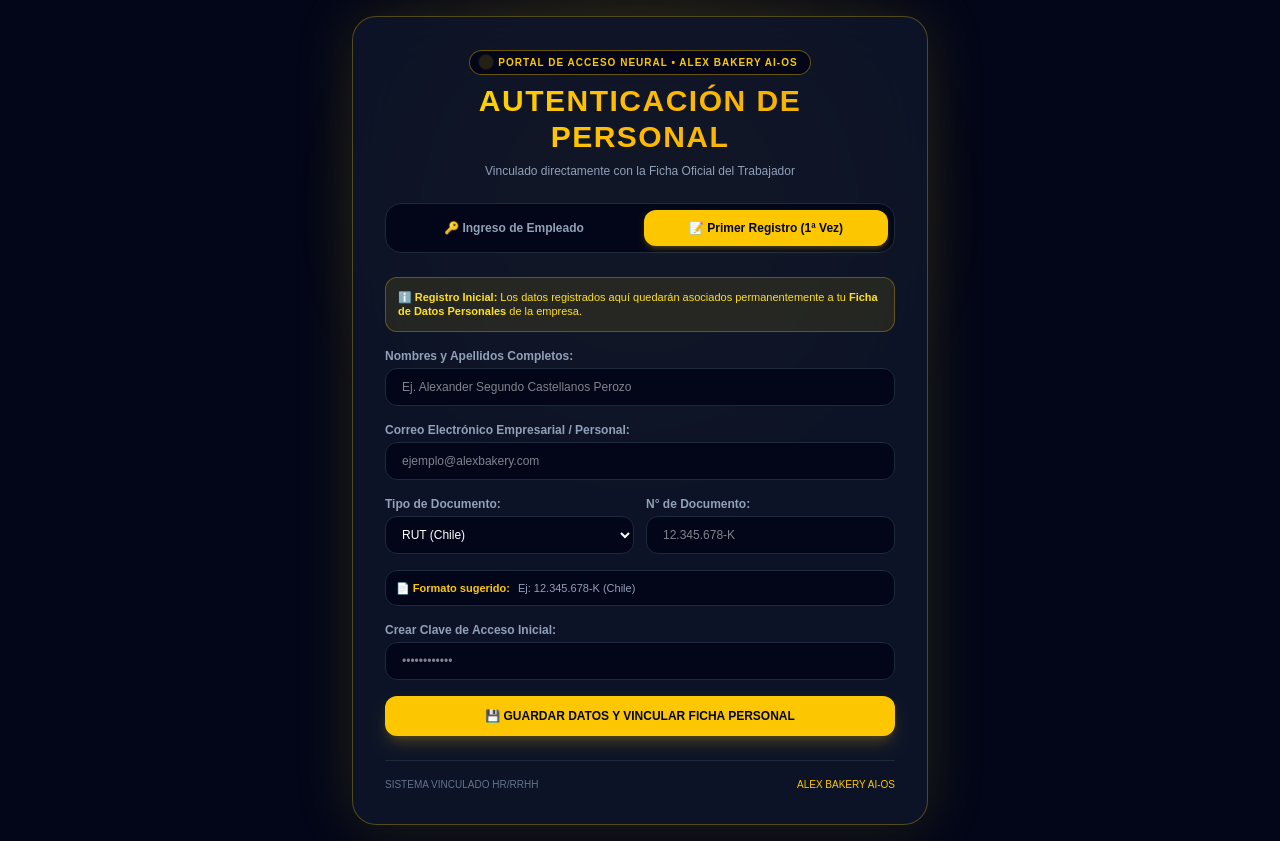
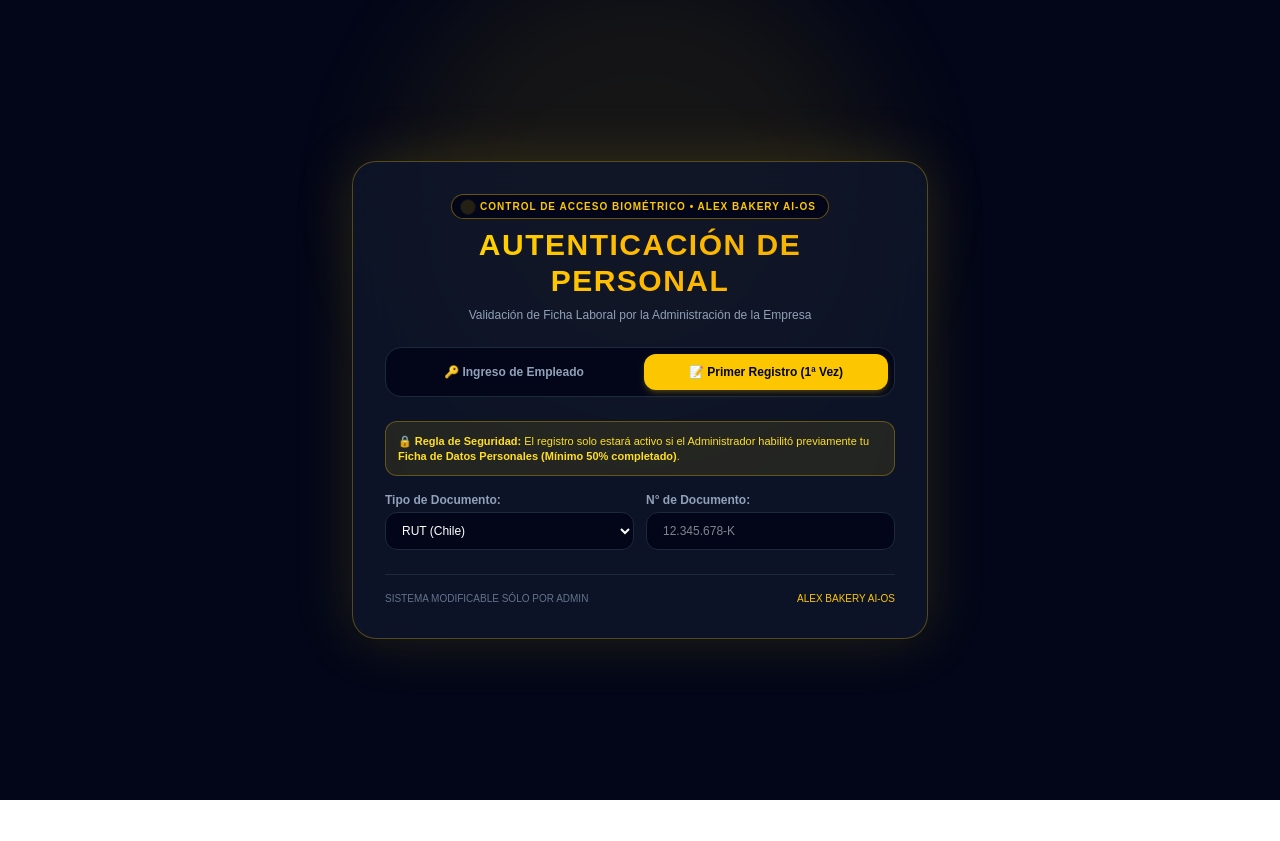
Before and after one commit to alexcastellanos2030-create/salam-bakery-ai-os, a Next.js app: page /login in a window 1280 px wide. Both pictures are taken after a click on the button "📝 Primer Registro (1ª Vez)". After the commit the page ends 800 px from the top, so only its background shows below. Built offline with nearby package versions, Linux system fonts and the light colour scheme.

Commit message:
feat: registro multimodal obligatorio (huella, rostro, SMS, clave) con validacion de ficha HR >= 50% y bloqueo para administracion

```diff
--- a/app/login/page.tsx
+++ b/app/login/page.tsx
@@ -8,11 +8,17 @@
   const [tipoDocumento, setTipoDocumento] = useState<'RUT' | 'DNI' | 'CEDULA_E' | 'PASAPORTE'>('RUT');
   const [metodoAutenticacion, setMetodoAutenticacion] = useState<'CLAVE' | 'HUELLA' | 'FACIAL' | 'OTP'>('CLAVE');
 
-  // Estado para reconocer al empleado tras ingresar el correo
+  // Estado para la búsqueda de Ficha del Empleado
   const [correoIngresado, setCorreoIngresado] = useState('');
-  const [usuarioReconocido, setUsuarioReconocido] = useState(false);
+  const [docIngresado, setDocIngresado] = useState('');
 
-  // Ejemplos dinámicos según el tipo de documento seleccionado
+  // Estados de Registro Inicial (1ª Vez)
+  const [huellaRegistrada, setHuellaRegistrada] = useState(false);
+  const [facialRegistrado, setFacialRegistrado] = useState(false);
+  const [telefonoMovil, setTelefonoMovil] = useState('');
+  const [progresoFichaHR, setProgresoFichaHR] = useState<number | null>(null);
+  const [errorAutorizacion, setErrorAutorizacion] = useState(false);
+
   const guiaDocumento = {
     RUT: { ejemplo: '12.345.678-K', mascara: 'Ej: 12.345.678-K (Chile)' },
     DNI: { ejemplo: '87.654.321', mascara: 'Ej: 87.654.321 (DNI Argentina/Perú/España)' },
@@ -20,41 +26,45 @@
     PASAPORTE: { ejemplo: 'PA-9938210', mascara: 'Ej: PA-9938210 (Internacional)' },
   };
 
-  const manejarBuscarCorreo = (e: React.ChangeEvent<HTMLInputElement>) => {
-    const email = e.target.value;
-    setCorreoIngresado(email);
-    // Simulación: Si el correo tiene formato válido y no es un usuario nuevo, reconoce la Ficha de Personal
-    if (email.includes('@') && email.length > 5) {
-      setUsuarioReconocido(true);
+  // Validación de autorización del Administrador (Simulación de Ficha HR)
+  const verificarAutorizacionHR = (documento: string) => {
+    setDocIngresado(documento);
+    if (documento.length >= 6) {
+      // Simulación: Si termina en número par tiene 75% completado (Autorizado), si es impar tiene 30% (Bloqueado)
+      const ultimoDigito = parseInt(documento.slice(-1)) || 0;
+      const porcentaje = ultimoDigito % 2 === 0 ? 75 : 30;
+      setProgresoFichaHR(porcentaje);
+      setErrorAutorizacion(porcentaje < 50);
     } else {
-      setUsuarioReconocido(false);
+      setProgresoFichaHR(null);
+      setErrorAutorizacion(false);
     }
   };
 
   return (
     <div className="min-h-screen bg-slate-950 flex items-center justify-center p-4 relative overflow-hidden font-sans w-full">
-      {/* EFECTOS VISUALES FUTURISTAS DE INTELIGENCIA ARTIFICIAL */}
+      {/* FONDO FUTURISTA IA */}
       <div className="absolute inset-0 bg-[radial-gradient(circle_at_center,_var(--tw-gradient-stops))] from-yellow-500/10 via-slate-950/80 to-slate-950 pointer-events-none" />
       <div className="absolute top-1/4 left-1/2 -translate-x-1/2 -translate-y-1/2 w-[500px] h-[500px] bg-yellow-400/10 rounded-full blur-3xl pointer-events-none animate-pulse" />
 
-      {/* TARJETA DEL PORTAL EN CRISTAL GLASSMORPHISM */}
+      {/* TARJETA GLASSMORPHISM */}
       <div className="relative z-10 w-full max-w-xl bg-slate-900/80 backdrop-blur-2xl border border-yellow-400/30 rounded-3xl p-8 shadow-[0_0_60px_rgba(250,204,21,0.15)] space-y-6">
 
         {/* ENCABEZADO */}
         <div className="text-center space-y-2">
           <div className="inline-flex items-center gap-2 px-3 py-1 rounded-full bg-slate-950 border border-yellow-400/40 text-[10px] text-yellow-400 font-mono font-bold tracking-widest uppercase">
             <span className="w-2 h-2 rounded-full bg-yellow-400 animate-ping" />
-            Portal de Acceso Neural • Alex Bakery AI-OS
+            Control de Acceso Biométrico • Alex Bakery AI-OS
           </div>
           <h1 className="text-3xl font-black text-transparent bg-clip-text bg-gradient-to-r from-yellow-300 via-amber-400 to-yellow-500 tracking-wider uppercase">
             Autenticación de Personal
           </h1>
           <p className="text-slate-400 text-xs">
-            Vinculado directamente con la Ficha Oficial del Trabajador
+            Validación de Ficha Laboral por la Administración de la Empresa
           </p>
         </div>
 
-        {/* SELECTOR: ¿PRIMERA VEZ O INGRESO REGULAR? */}
+        {/* SELECTOR MODO INGRESO */}
         <div className="grid grid-cols-2 gap-2 bg-slate-950 p-1.5 rounded-2xl border border-slate-800 text-xs font-bold">
           <button
             onClick={() => setEsNuevoUsuario(false)}
@@ -79,33 +89,14 @@
         </div>
 
         {/* ======================================================== */}
-        {/* FORMULARIO OPCIÓN A: REGISTRO PRIMERA VEZ */}
+        {/* OPCIÓN A: REGISTRO PRIMERA VEZ CON AUTORIZACIÓN HR 50%   */}
         {/* ======================================================== */}
         {esNuevoUsuario ? (
-          <form className="space-y-4 text-xs">
+          <form className="space-y-4 text-xs" onSubmit={(e) => e.preventDefault()}>
             <div className="p-3 bg-yellow-400/10 border border-yellow-400/30 rounded-xl text-[11px] text-yellow-300">
-              ℹ️ <strong>Registro Inicial:</strong> Los datos registrados aquí quedarán asociados permanentemente a tu <strong>Ficha de Datos Personales</strong> de la empresa.
+              🔒 <strong>Regla de Seguridad:</strong> El registro solo estará activo si el Administrador habilitó previamente tu <strong>Ficha de Datos Personales (Mínimo 50% completado)</strong>.
             </div>
 
-            <div>
-              <label className="block text-slate-400 mb-1 font-bold">Nombres y Apellidos Completos:</label>
-              <input
-                type="text"
-                placeholder="Ej. Alexander Segundo Castellanos Perozo"
-                className="w-full bg-slate-950 border border-slate-800 rounded-xl px-4 py-2.5 text-white focus:border-yellow-400 focus:outline-none"
-              />
-            </div>
-
-            <div>
-              <label className="block text-slate-400 mb-1 font-bold">Correo Electrónico Empresarial / Personal:</label>
-              <input
-                type="email"
-                placeholder="ejemplo@alexbakery.com"
-                className="w-full bg-slate-950 border border-slate-800 rounded-xl px-4 py-2.5 text-white focus:border-yellow-400 focus:outline-none"
-              />
-            </div>
-
-            {/* SELECCIÓN DE TIPO Y NÚMERO DE DOCUMENTO CON EJEMPLO DE MÁSCARA */}
             <div className="grid grid-cols-1 md:grid-cols-2 gap-3">
               <div>
                 <label className="block text-slate-400 mb-1 font-bold">Tipo de Documento:</label>
@@ -126,15 +117,59 @@
                 <input
                   type="text"
                   placeholder={guiaDocumento[tipoDocumento].ejemplo}
+                  onChange={(e) => verificarAutorizacionHR(e.target.value)}
                   className="w-full bg-slate-950 border border-slate-800 rounded-xl px-4 py-2.5 text-white focus:border-yellow-400 focus:outline-none font-mono"
                 />
               </div>
             </div>
 
-            {/* CAJA DE EJEMPLO / FORMATO DEL DOCUMENTO */}
-            <div className="p-2.5 bg-slate-950 border border-slate-800 rounded-xl flex items-center gap-2 text-[11px] text-slate-400">
-              <span className="text-yellow-400 font-bold">📄 Formato sugerido:</span>
-              <span>{guiaDocumento[tipoDocumento].mascara}</span>
+            {/* INDICADOR DE AUTORIZACIÓN POR FICHA DE DATOS PERSONALES */}
+            {progresoFichaHR !== null && (
+              <div className={`p-3 rounded-xl border ${errorAutorizacion ? 'bg-rose-500/10 border-rose-500/30 text-rose-400' : 'bg-emerald-500/10 border-emerald-500/30 text-emerald-400'}`}>
+                <div className="flex justify-between items-center font-bold text-[11px]">
+                  <span>{errorAutorizacion ? '⛔ Registro Bloqueado' : '✅ Autorizado por Administrador'}</span>
+                  <span>Avance Ficha HR: {progresoFichaHR}% / 50% Requerido</span>
+                </div>
+                <p className="text-[10px] text-slate-300 mt-1">
+                  {errorAutorizacion
+                    ? 'Tu Ficha de Datos Personales no alcanza el 50% completado por el Administrador. Contacta a RRHH.'
+                    : 'Verificación exitosa. Procede a registrar tus credenciales de acceso biométrico.'}
+                </p>
+              </div>
+            )}
+
+            {/* CAMPOS REQUERIDOS SI ESTÁ AUTORIZADO (MÍNIMO 50%) */}
+            {progresoFichaHR !== null && !errorAutorizacion && (
+              <>
+                <div>
+                  <label className="block text-slate-400 mb-1 font-bold">Nombres y Apellidos Completos:</label>
+                  <input
+                    type="text"
+                    placeholder="Ej. Alexander Segundo Castellanos Perozo"
+                    className="w-full bg-slate-950 border border-slate-800 rounded-xl px-4 py-2.5 text-white focus:border-yellow-400 focus:outline-none"
+                  />
+                </div>
+
+                <div className="grid grid-cols-1 md:grid-cols-2 gap-3">
+                  <div>
+                    <label className="block text-slate-400 mb-1 font-bold">Correo Electrónico Registrado:</label>
+                    <input
+                      type="email"
+                      placeholder="ejemplo@alexbakery.com"
+                      className="w-full bg-slate-950 border border-slate-800 rounded-xl px-4 py-2.5 text-white focus:border-yellow-400 focus:outline-none"
+                    />
+                  </div>
+
+                  <div>
+                    <label className="block text-slate-400 mb-1 font-bold">Teléfono Móvil (Envío SMS/OTP):</label>
+                    <input
+                      type="tel"
+                      value={telefonoMovil}
+                      onChange={(e) => setTelefonoMovil(e.target.value)}
+                      placeholder="+56 9 1234 5678"
+                      className="w-full bg-slate-950 border border-slate-800 rounded-xl px-4 py-2.5 text-white focus:border-yellow-400 focus:outline-none font-mono"
+                    />
+                  </div>
                 </div>
 
                 <div>
@@ -146,16 +181,50 @@
                   />
                 </div>
 
+                {/* REGISTRO OBLIGATORIO DE BIOMETRÍA */}
+                <div className="space-y-2 border-t border-slate-800 pt-3">
+                  <label className="block text-yellow-400 font-bold">Captura Obligatoria de Datos Biométricos:</label>
+                  <div className="grid grid-cols-2 gap-2">
+                    <button
+                      type="button"
+                      onClick={() => setHuellaRegistrada(true)}
+                      className={`p-3 rounded-xl border text-center transition flex flex-col items-center gap-1 ${
+                        huellaRegistrada
+                          ? 'bg-emerald-500/20 text-emerald-400 border-emerald-500/50'
+                          : 'bg-slate-950 text-slate-400 border-slate-800 hover:border-yellow-400'
+                      }`}
+                    >
+                      <span className="text-xl">👆</span>
+                      <span className="text-[10px] font-bold">{huellaRegistrada ? 'Huella Guardada ✓' : 'Escanear Huella'}</span>
+                    </button>
+
+                    <button
+                      type="button"
+                      onClick={() => setFacialRegistrado(true)}
+                      className={`p-3 rounded-xl border text-center transition flex flex-col items-center gap-1 ${
+                        facialRegistrado
+                          ? 'bg-emerald-500/20 text-emerald-400 border-emerald-500/50'
+                          : 'bg-slate-950 text-slate-400 border-slate-800 hover:border-yellow-400'
+                      }`}
+                    >
+                      <span className="text-xl">📸</span>
+                      <span className="text-[10px] font-bold">{facialRegistrado ? 'Rostro Guardado ✓' : 'Captura Facial'}</span>
+                    </button>
+                  </div>
+                </div>
+
                 <Link
                   href="/"
                   className="block text-center w-full py-3 bg-yellow-400 hover:bg-yellow-500 text-slate-950 font-black rounded-xl text-xs transition shadow-lg shadow-yellow-400/20 uppercase"
                 >
-              💾 Guardar Datos y Vincular Ficha Personal
+                  💾 Finalizar Registro Multimodal y Bloquear Edición
                 </Link>
+              </>
+            )}
           </form>
         ) : (
           /* ======================================================== */
-          /* FORMULARIO OPCIÓN B: INGRESO SEGUNDA VEZ EN ADELANTE */
+          /* OPCIÓN B: INGRESO SEGUNDA VEZ CON PERFILES VINCULADOS    */
           /* ======================================================== */
           <div className="space-y-5 text-xs">
             <div>
@@ -163,28 +232,15 @@
               <input
                 type="email"
                 value={correoIngresado}
-                onChange={manejarBuscarCorreo}
+                onChange={(e) => setCorreoIngresado(e.target.value)}
                 placeholder="ejemplo@alexbakery.com"
                 className="w-full bg-slate-950 border border-slate-800 rounded-xl px-4 py-2.5 text-white focus:border-yellow-400 focus:outline-none font-mono"
               />
             </div>
 
-            {/* VINCULACIÓN DETECTADA CON LA FICHA DEL EMPLEADO */}
-            {usuarioReconocido && (
-              <div className="p-3 bg-emerald-500/10 border border-emerald-500/30 rounded-xl space-y-1 text-emerald-400">
-                <div className="flex items-center justify-between font-bold">
-                  <span>✅ Ficha Personal Encontrada</span>
-                  <span className="text-[10px] bg-emerald-950 px-2 py-0.5 rounded border border-emerald-500/40">ID: EMP-2026-001</span>
-                </div>
-                <p className="text-[11px] text-slate-300">
-                  Empleado: <strong>Alexander Segundo Castellanos Perozo</strong>
-                </p>
-              </div>
-            )}
-
-            {/* SELECCIÓN DE MÉTODOS DE AUTENTICACIÓN A ELECCIÓN DEL TRABAJADOR */}
+            {/* SELECCIÓN MÉTODOS DE AUTENTICACIÓN */}
             <div className="space-y-2">
-              <label className="block text-slate-400 font-bold">Elige tu Método de Entrada Preferido:</label>
+              <label className="block text-slate-400 font-bold">Elige tu Método de Entrada Registrado:</label>
               <div className="grid grid-cols-2 gap-2 font-bold">
                 <button
                   type="button"
@@ -236,7 +292,7 @@
               </div>
             </div>
 
-            {/* VISTA DINÁMICA SEGÚN EL MÉTODO ELEGIDO */}
+            {/* VISTA SEGÚN MÉTODO ELEGIDO */}
             <div className="bg-slate-950 p-4 rounded-xl border border-slate-800 space-y-3">
               {metodoAutenticacion === 'CLAVE' && (
                 <div>
@@ -252,20 +308,20 @@
               {metodoAutenticacion === 'HUELLA' && (
                 <div className="text-center space-y-2 py-2">
                   <span className="text-4xl block animate-bounce">👆</span>
-                  <p className="text-slate-400 text-[11px]">Coloca tu dedo registrado sobre el lector o sensor biológico.</p>
+                  <p className="text-slate-400 text-[11px]">Validando huella dactilar guardada en el perfil...</p>
                 </div>
               )}
 
               {metodoAutenticacion === 'FACIAL' && (
                 <div className="text-center space-y-2 py-2">
                   <span className="text-4xl block">📸</span>
-                  <p className="text-slate-400 text-[11px]">Camara lista. Mantén la mirada fija para la validación biométrica facial.</p>
+                  <p className="text-slate-400 text-[11px]">Camara activa. Escaneando geometría facial...</p>
                 </div>
               )}
 
               {metodoAutenticacion === 'OTP' && (
                 <div>
-                  <label className="block text-slate-400 mb-1 font-bold">Ingresa el Código de 6 dígitos enviado a tu Teléfono:</label>
+                  <label className="block text-slate-400 mb-1 font-bold">Código SMS enviado al móvil registrado:</label>
                   <input
                     type="text"
                     placeholder="123456"
@@ -286,7 +342,7 @@
 
         {/* PIE DE PÁGINA */}
         <div className="border-t border-slate-800 pt-4 flex justify-between items-center text-[10px] font-mono text-slate-500">
-          <span>SISTEMA VINCULADO HR/RRHH</span>
+          <span>SISTEMA MODIFICABLE SÓLO POR ADMIN</span>
           <span className="text-yellow-400">ALEX BAKERY AI-OS</span>
         </div>
 
```
Lines whose indentation alone changed are shown as unchanged.
